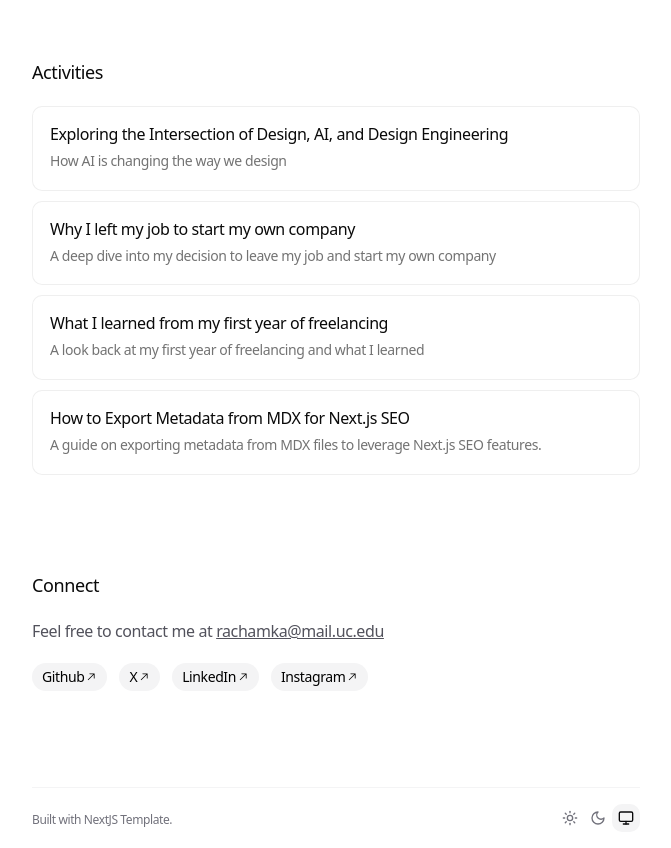
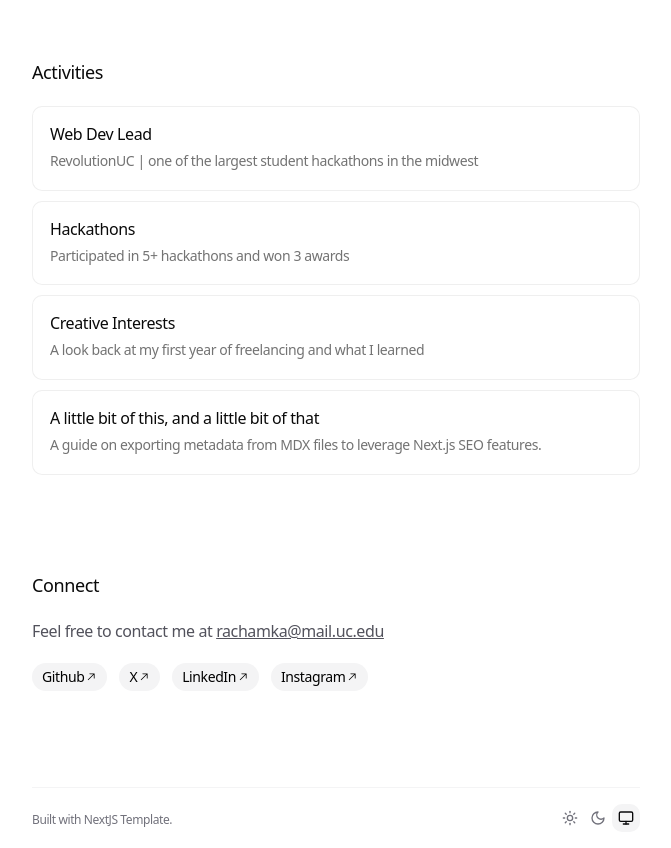
Before and after one commit to kee5625/portfolio, a Next.js app: page / in a window 1280 px wide. Shown: the part 3480-4328 px from the top of the page, without its empty margins (304-975 px from the left). Built offline with nearby package versions, Linux system fonts and the light colour scheme.

Commit message:
adding activities

```diff
--- a/app/data.ts
+++ b/app/data.ts
@@ -96,27 +96,27 @@ export const WORK_EXPERIENCE: WorkExperience[] = [
 
 export const BLOG_POSTS: BlogPost[] = [
   {
-    title: 'Exploring the Intersection of Design, AI, and Design Engineering',
-    description: 'How AI is changing the way we design',
+    title: 'Web Dev Lead',
+    description: 'RevolutionUC | one of the largest student hackathons in the midwest',
     link: '/blog/exploring-the-intersection-of-design-ai-and-design-engineering',
     uid: 'blog-1',
   },
   {
-    title: 'Why I left my job to start my own company',
+    title: 'Hackathons',
     description:
-      'A deep dive into my decision to leave my job and start my own company',
+      'Participated in 5+ hackathons and won 3 awards',
     link: '/blog/exploring-the-intersection-of-design-ai-and-design-engineering',
     uid: 'blog-2',
   },
   {
-    title: 'What I learned from my first year of freelancing',
+    title: 'Creative Interests',
     description:
       'A look back at my first year of freelancing and what I learned',
     link: '/blog/exploring-the-intersection-of-design-ai-and-design-engineering',
     uid: 'blog-3',
   },
   {
-    title: 'How to Export Metadata from MDX for Next.js SEO',
+    title: 'A little bit of this, and a little bit of that',
     description: 'A guide on exporting metadata from MDX files to leverage Next.js SEO features.',
     link: '/blog/example-mdx-metadata',
     uid: 'blog-4',
--- a/components/activities.tsx
+++ b/components/activities.tsx
@@ -19,7 +19,7 @@ export function ActivitiesModals() {
           jobEnd=""
         >
           <div
-            className="relative overflow-hidden rounded-lg border border-border/60 bg-card p-[1px] transition-all hover:border-primary/40 hover:shadow-md"
+            className="cursor-pointer relative overflow-hidden rounded-lg border border-border/60 bg-card p-[1px] transition-all hover:border-primary/40 hover:shadow-md"
           >
             <Spotlight
               className="from-primary/15 via-primary/8 to-transparent blur-xl"
--- a/components/work-experience.tsx
+++ b/components/work-experience.tsx
@@ -19,7 +19,7 @@ export function WorkExperienceModals() {
           jobEnd={job.end}
         >
           <div
-            className="relative overflow-hidden rounded-xl border border-border bg-card p-[1px] transition-all hover:border-primary/50 hover:shadow-lg"
+            className="cursor-pointer relative overflow-hidden rounded-xl border border-border bg-card p-[1px] transition-all hover:border-primary/50 hover:shadow-lg"
           >
             <Spotlight
               className="from-primary/20 via-primary/10 to-transparent blur-2xl"
```
